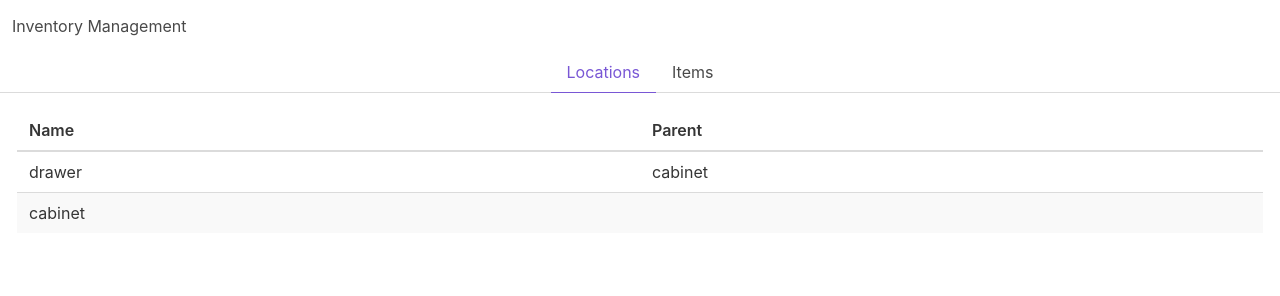
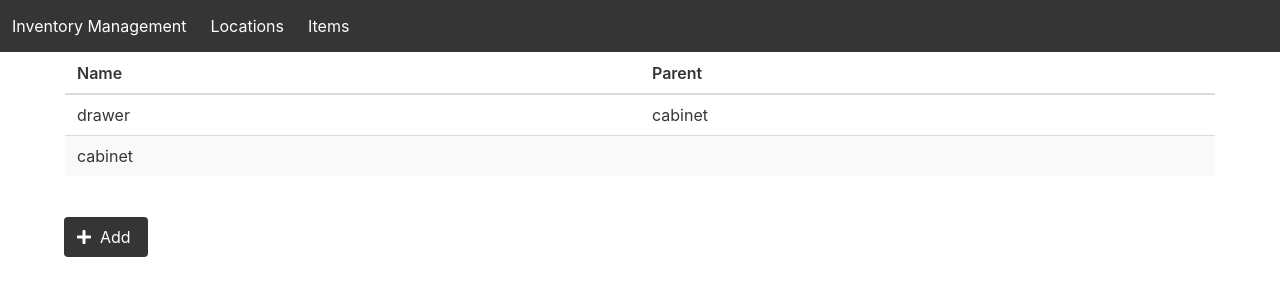
Before and after one commit to ianmcxa/inventory, a plain HTML site: page index.html in a window 1280 px wide. Drawn offline with nearby package versions, Linux system fonts and the light colour scheme.

Commit message:
Sloww UI progresss (man it's late)

```diff
--- a/index.html
+++ b/index.html
@@ -4,32 +4,46 @@
 	<link rel="stylesheet" href="https://unpkg.com/buefy/lib/buefy.min.css">
 	<script src="https://unpkg.com/vue/dist/vue.js"></script>
 	<script src="https://unpkg.com/buefy"></script>
+	<script defer src="https://use.fontawesome.com/releases/v5.0.12/js/all.js"
+		integrity="sha384-Voup2lBiiyZYkRto2XWqbzxHXwzcm4A5RfdfG6466bu5LqjwwrjXCMBQBLMWh7qR"
+		crossorigin="anonymous"></script>
 	<title>Inventory</title>
+	<style>
+
+	</style>
 </head>
 
 <body>
 	<div id="app">
-		<nav class="navbar" role="navigation" aria-label="main navigation">
+		<nav class="navbar is-dark" role="navigation" aria-label="main navigation">
 			<div class="navbar-brand">
 				<div class="navbar-item">Inventory Management</div>
 			</div>
+			<div class="navbar-start">
+				<a v-on:click="page = 'locations'" class="navbar-item">Locations</a>
+				<a v-on:click="page = 'items'" class="navbar-item">Items</a>
+			</div>
 		</nav>
+		<div class="container">
+			<section>
+				<b-table v-if="page == 'locations'" :data="locations" :columns="l_columns"
+					:striped='true' :hoverable='true'>
 
-		<section>
-			<b-tabs position="is-centered" class="block">
-				<b-tab-item label="Locations">
-					<level>
-						<b-table :data="locations" :columns="l_columns"
-							:striped='true' :hoverable='true'></b-table>
-					</level>
-				</b-tab-item>
-				<b-tab-item label="Items">
-										<b-table :data="items" :columns="i_columns"
-							:striped='true' :hoverable='true'></b-table>
+					<template slot-scope="props">
 
-				</b-tab-item>
-			</b-tabs>
-		</section>
+					</template>
+				</b-table>
+
+				<b-table v-if="page == 'items'" :data="items" :columns="i_columns"
+					:striped='true' :hoverable='true'></b-table>
+				<a style="margin-top:1rem" class="button is-dark">
+					<span class="icon">
+					<i class="fas fa-plus"></i>
+					</span>
+					<span>Add</span>
+				</a>
+			</section>
+		</div>
 	</div>
 
 	<!-- JS code begins here -->
@@ -39,6 +53,7 @@
 		var app = new Vue({
 			el: "#app",
 			data: {
+				page: 'locations',
 				locations: [{name: 'drawer', parent: 'cabinet'}, {name: 'cabinet', parent: ''}],
 				items: [{name: 'item 1', location: 'drawer'}, {name: 'item 2', location: 'drawer'}],
 				l_columns: [{field: 'name', label: 'Name'}, {field: 'parent', label: 'Parent'}],
```
